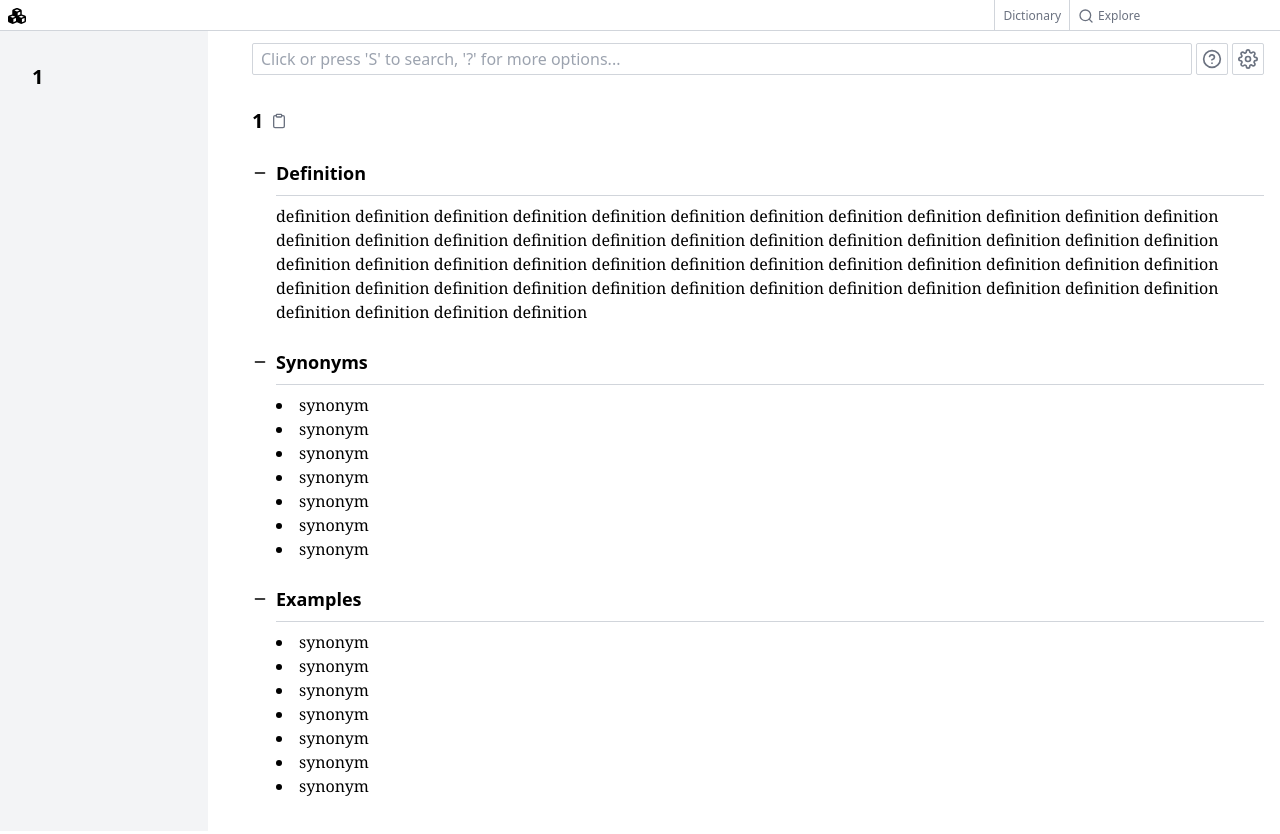
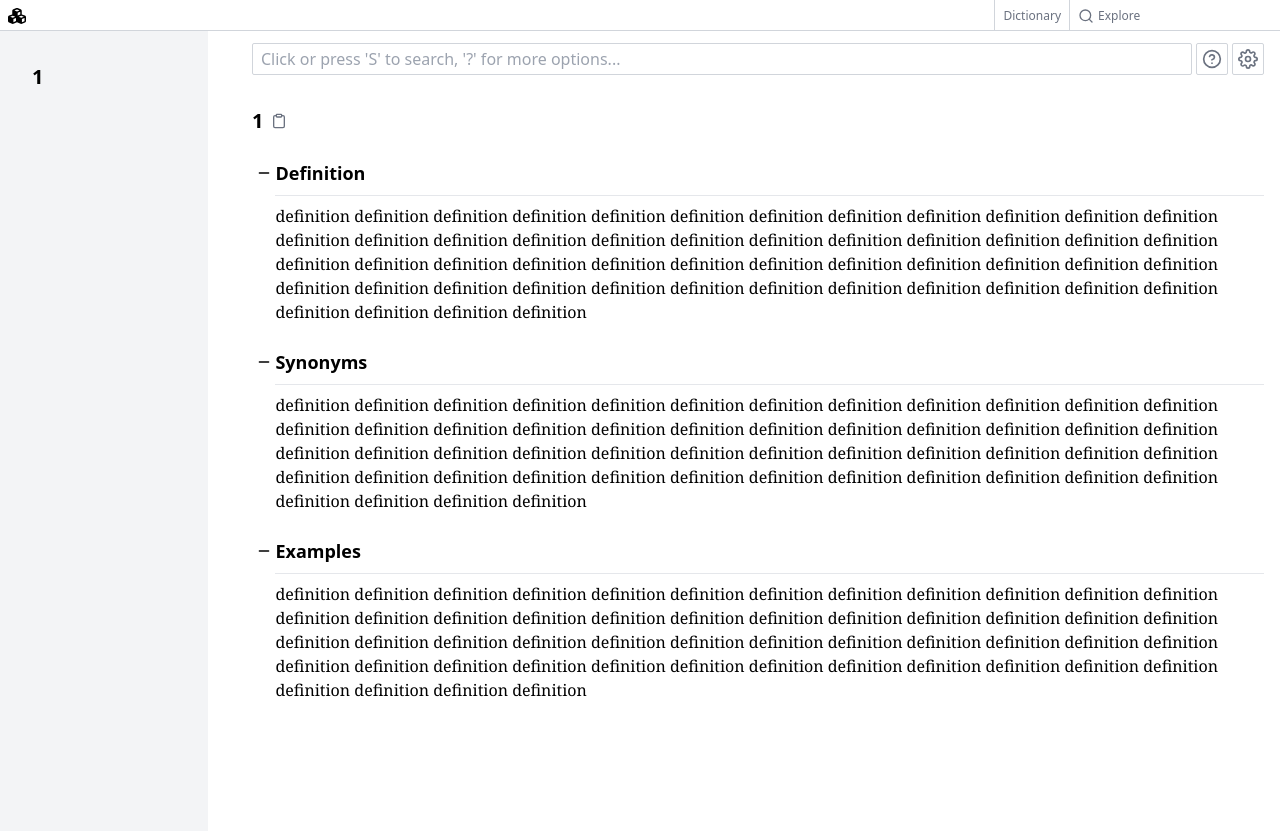
Before and after one commit to federicofusco/simplex, a Next.js app in the folder dictionary/: page /word/1 in a window 1280 px wide. Shown: the top 834 px of the page. After the commit the page ends 800 px from the top, so only its background shows below. Built offline with nearby package versions, Linux system fonts and the light colour scheme.

Commit message:
Fixed general HTML structure for the word definitions page, nav is next

```diff
--- a/dictionary/src/pages/word/[word].tsx
+++ b/dictionary/src/pages/word/[word].tsx
@@ -42,60 +42,74 @@ const Word = () => {
             sources={[]}
         />
 
-        <div className="m-0 absolute pt-3 pr-4 pb-12 pl-11 right-0 top-[31px] w-[calc(100vw-208px)]">
+        <main className="m-0 absolute pt-3 pr-4 pb-12 pl-11 right-0 top-[31px] w-[calc(100vw-208px)]">
 
             {/* Search bar */}
             <Search />
 
             {/* Title */}
-            <div className="mt-8 flex justify-start">
-                <h1 className="text-xl font-bold">{ word }</h1>
+            <h1 className="mt-8 flex justify-start text-xl font-bold">
+                { word }
                 <Clipboard className="my-auto ml-2 w-4 h-4 text-gray-500" />
-            </div>
+            </h1>
 
             {/* Definition */}
-            <div id="definition" className="flex justify-start mt-6">
-                <Minus className="my-auto h-4 w-4 mr-2" />
-                <h2 className="text-lg font-bold">Definition</h2>
-            </div>
-            <div className="w-[calc(100vw-292px)] ml-6 border-t border-gray-300 mt-2 pt-2">
-                <p className="font-serif">definition definition definition definition definition definition definition definition definition definition definition definition definition definition definition definition definition definition definition definition definition definition definition definition definition definition definition definition definition definition definition definition definition definition definition definition definition definition definition definition definition definition definition definition definition definition definition definition definition definition definition definition </p>
-            </div>
+            <section id="definition" className="mt-6 flex justify-start">
+                <div className="h-7 w-6 flex">
+                    <Minus className="m-auto h-4 w-4" />
+                </div>
+
+                <article className="block w-full h-full">
+                    <div className="h-7 flex">
+                        <h2 className="text-lg my-auto font-bold">Definition</h2>
+                    </div>
+
+                    <hr className="my-2" />
+
+                    <p className="font-serif">
+                        definition definition definition definition definition definition definition definition definition definition definition definition definition definition definition definition definition definition definition definition definition definition definition definition definition definition definition definition definition definition definition definition definition definition definition definition definition definition definition definition definition definition definition definition definition definition definition definition definition definition definition definition
+                    </p>
+                </article>
+            </section>
 
             {/* Synonyms */}
-            <div id="synonyms" className="flex justify-start mt-6">
-                <Minus className="my-auto h-4 w-4 mr-2" />
-                <h2 className="text-lg font-bold">Synonyms</h2>
-            </div>
-            <div className="w-[calc(100vw-292px)] ml-6 border-t border-gray-300 mt-2 pt-2">
-                <ul className="list-disc list-inside">
-                    <li className="font-serif">synonym</li>
-                    <li className="font-serif">synonym</li>
-                    <li className="font-serif">synonym</li>
-                    <li className="font-serif">synonym</li>
-                    <li className="font-serif">synonym</li>
-                    <li className="font-serif">synonym</li>
-                    <li className="font-serif">synonym</li>
-                </ul>
-            </div>
+            <section id="synonyms" className="mt-6 flex justify-start">
+                <div className="h-7 w-6 flex">
+                    <Minus className="m-auto h-4 w-4" />
+                </div>
+
+                <article className="w-full h-full">
+                    <div className="h-7 flex">
+                        <h2 className="text-lg my-auto font-bold">Synonyms</h2>
+                    </div>
+
+                    <hr className="my-2" />
+
+                    <p className="font-serif">
+                        definition definition definition definition definition definition definition definition definition definition definition definition definition definition definition definition definition definition definition definition definition definition definition definition definition definition definition definition definition definition definition definition definition definition definition definition definition definition definition definition definition definition definition definition definition definition definition definition definition definition definition definition
+                    </p>
+                </article>
+            </section>
 
             {/* Usage examples */}
-            <div id="examples" className="flex justify-start mt-6">
-                <Minus className="my-auto h-4 w-4 mr-2" />
-                <h2 className="text-lg font-bold">Examples</h2>
-            </div>
-            <div className="w-[calc(100vw-292px)] ml-6 border-t border-gray-300 mt-2 pt-2">
-                <ul className="list-inside list-disc">
-                    <li className="font-serif">synonym</li>
-                    <li className="font-serif">synonym</li>
-                    <li className="font-serif">synonym</li>
-                    <li className="font-serif">synonym</li>
-                    <li className="font-serif">synonym</li>
-                    <li className="font-serif">synonym</li>
-                    <li className="font-serif">synonym</li>
-                </ul>
-            </div>
-        </div>
+             <section id="examples" className="mt-6 flex justify-start">
+                <div className="h-7 w-6 flex">
+                    <Minus className="m-auto h-4 w-4" />
+                </div>
+
+                <article className="w-full h-full">
+                    <div className="h-7 flex">
+                        <h2 className="text-lg my-auto font-bold">Examples</h2>
+                    </div>
+
+                    <hr className="my-2" />
+
+                    <p className="font-serif">
+                        definition definition definition definition definition definition definition definition definition definition definition definition definition definition definition definition definition definition definition definition definition definition definition definition definition definition definition definition definition definition definition definition definition definition definition definition definition definition definition definition definition definition definition definition definition definition definition definition definition definition definition definition
+                    </p>
+                </article>
+            </section>
+        </main>
     </>
 }
 
```
